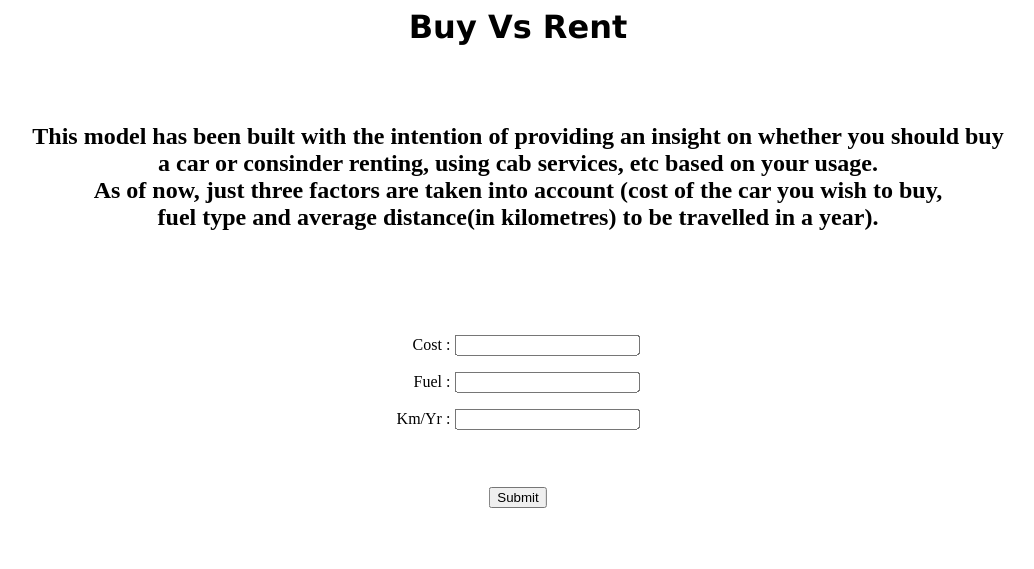
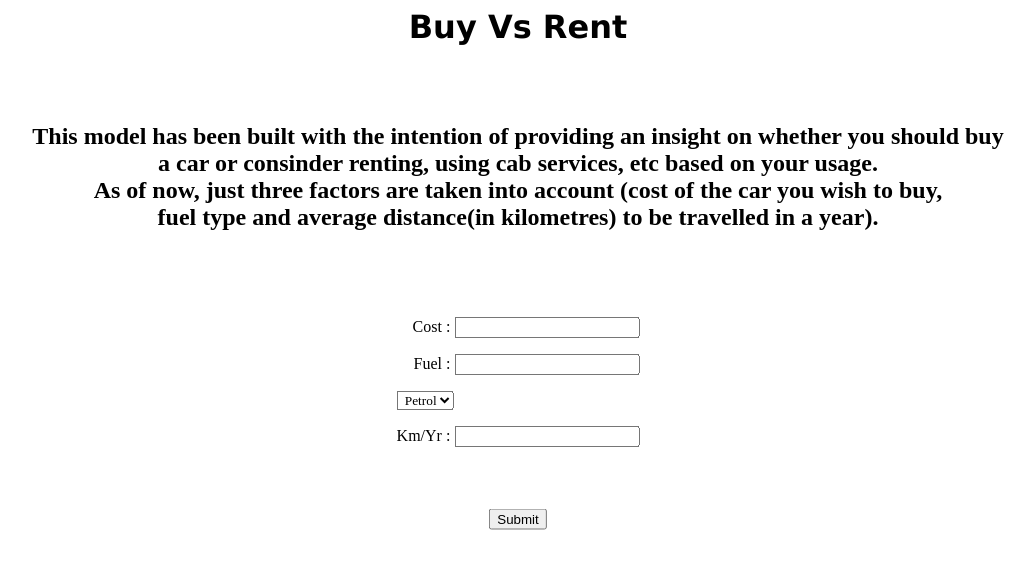
Before and after one commit to rajas-joshi/Buy-Rent, a Flask app: page / in a window 1280 px wide. Shown: the top 569 px of the page, without its empty margins (122-1156 px from the left). Run offline with Flask 2, Linux system fonts and the light colour scheme; parts of the project's set-up code (start-up, migrations or seed data) failed here and were passed over.

Commit message:
Update predictorform.html

```diff
--- a/templates/predictorform.html
+++ b/templates/predictorform.html
@@ -29,6 +29,11 @@
 	<div class="center">
          <p style="text-align:right;font-family:Copperplate Gothic Light;">Cost : <input type = "text" name = "cost" /></p>
 	 <p style="text-align:right;font-family:Copperplate Gothic Light;">Fuel : <input type = "text" name = "fuel" /></p>
+	<select style="text-align:right;font-family:Copperplate Gothic Light;" name="fuel" id="fuel">
+  	<option value="Petrol">Petrol</option>
+  	<option value="Diesel">Diesel</option>
+ 	<option value="CNG">CNG</option>
+	</select>
 	 <p style="text-align:right;font-family:Copperplate Gothic Light;">Km/Yr : <input type = "text" name = "km" /></p>
 		<br><br>
 	 <div class="centerr"><button id="sub" type="submit ">Submit</button></div>
```
